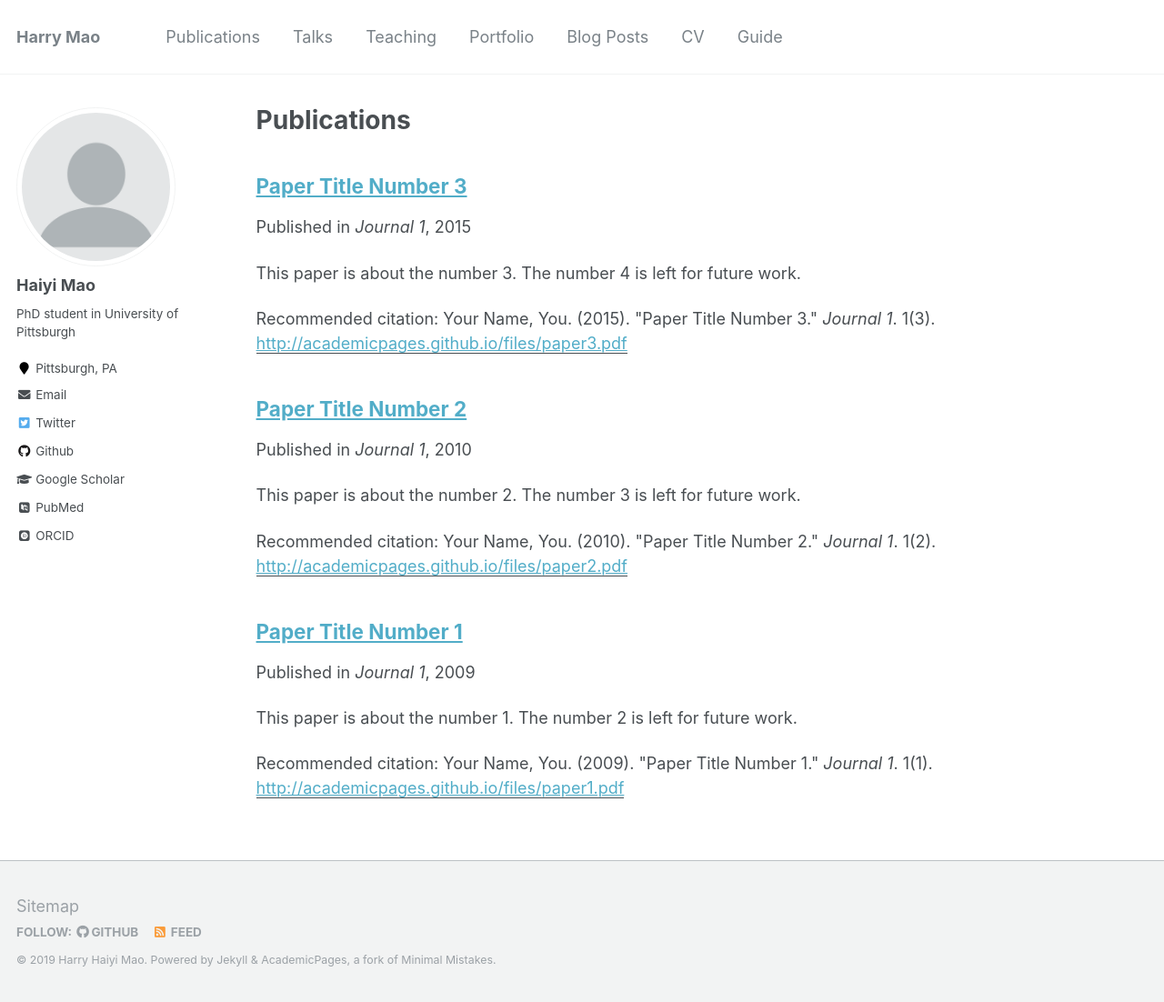
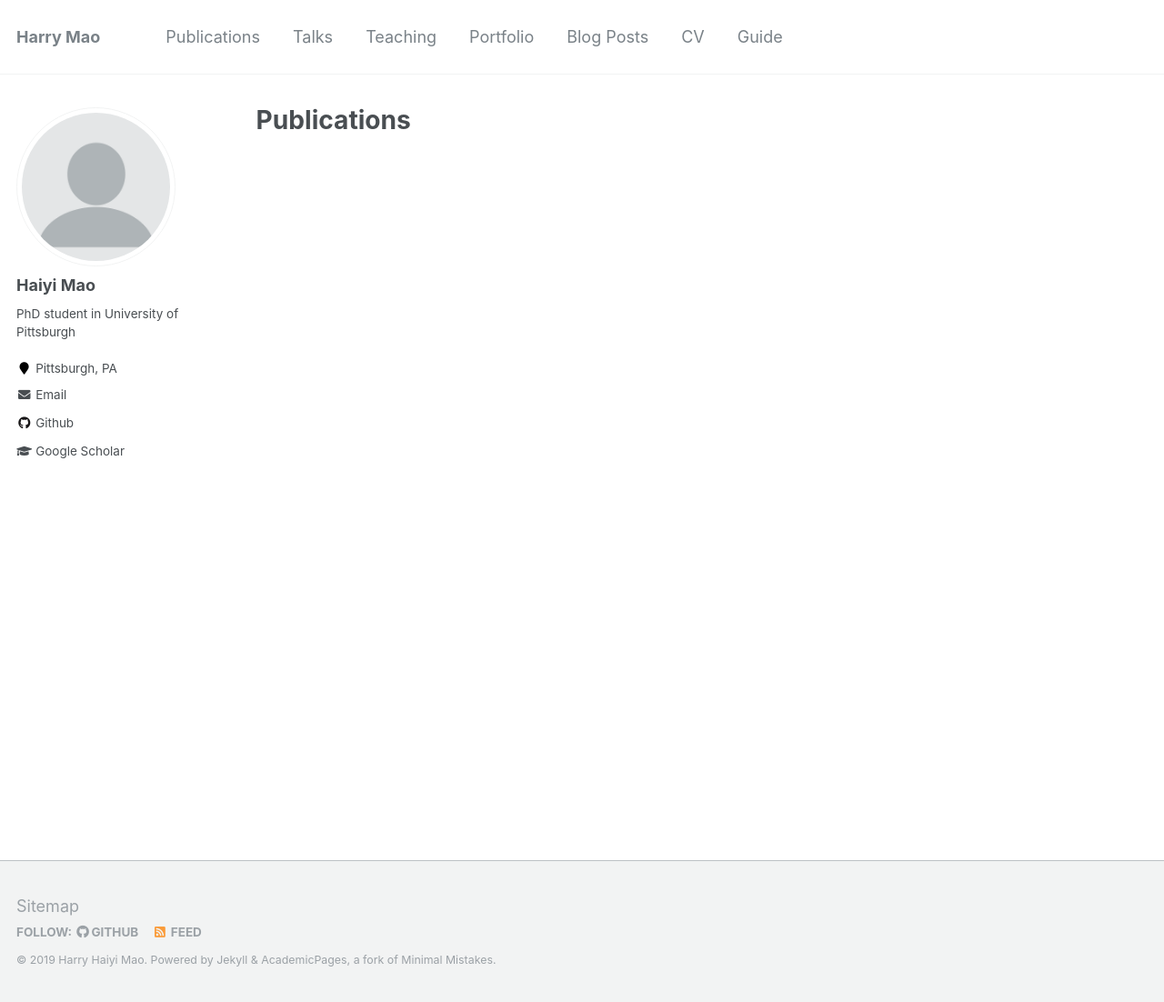
Before and after one commit to HarryMao1011/harrymao1011.github.io, a Jekyll site: the page built from _pages/publications.md, in a window 1280 px wide and 1102 px high. Shown: the whole window at 91% size. Built offline with Jekyll 4.4.1, drawn with Linux system fonts in a browser that asks for light colours; some web fonts are replaced; some of the changed lines change nothing that is shown.

Commit message:
remove lines

```diff
--- a/_config.yml
+++ b/_config.yml
@@ -85,7 +85,7 @@
   bio              : "PhD student in University of Pittsburgh"
   location         : "Pittsburgh, PA"
   employer         :
-  pubmed           : "https://www.ncbi.nlm.nih.gov/pubmed/?term=john+snow"
+  pubmed           :
   googlescholar    : "https://scholar.google.com/citations?user=LP45B1cAAAAJ&hl=en&authuser=1"
   email            : "HAM112@pitt.edu"
   researchgate     :  # example: "https://www.researchgate.net/profile/yourprofile"
@@ -103,13 +103,13 @@
   impactstory      : #"https://profiles.impactstory.org/u/xxxx-xxxx-xxxx-xxxx"
   lastfm           :
   linkedin         :
-  orcid            : "http://orcid.org/yourorcidurl"
+  orcid            :
   pinterest        :
   soundcloud       :
   stackoverflow    : # http://stackoverflow.com/users/123456/username
   steam            :
   tumblr           :
-  twitter          : "replacethistwitterhandle"
+  twitter          :
   vine             :
   weibo            :
   xing             :
@@ -173,77 +173,77 @@
   enable_coderay: false
 
 
-# Collections
-collections:
-  teaching:
-    output: true
-    permalink: /:collection/:path/
-  publications:
-    output: true
-    permalink: /:collection/:path/
-  portfolio:
-    output: true
-    permalink: /:collection/:path/
-  talks:
-    output: true
-    permalink: /:collection/:path/
+# # Collections
+# collections:
+#   teaching:
+#     output: true
+#     permalink: /:collection/:path/
+#   publications:
+#     output: true
+#     permalink: /:collection/:path/
+#   portfolio:
+#     output: true
+#     permalink: /:collection/:path/
+#   talks:
+#     output: true
+#     permalink: /:collection/:path/
 
 
 # Defaults
-defaults:
-  # _posts
-  - scope:
-      path: ""
-      type: posts
-    values:
-      layout: single
-      author_profile: true
-      read_time: true
-      comments: true
-      share: true
-      related: true
-  # _pages
-  - scope:
-      path: ""
-      type: pages
-    values:
-      layout: single
-      author_profile: true
-  # _teaching
-  - scope:
-      path: ""
-      type: teaching
-    values:
-      layout: single
-      author_profile: true
-      share: true
-      comments: true
-  # _publications
-  - scope:
-      path: ""
-      type: publications
-    values:
-      layout: single
-      author_profile: true
-      share: true
-      comments: true
-  # _portfolio
-  - scope:
-      path: ""
-      type: portfolio
-    values:
-      layout: single
-      author_profile: true
-      share: true
-      comment: true
-  # _talks
-  - scope:
-      path: ""
-      type: talks
-    values:
-      layout: talk
-      author_profile: true
-      share: true
+# defaults:
+#   # _posts
+#   - scope:
+#       path: ""
+#       type: posts
+#     values:
+#       layout: single
+#       author_profile: true
+#       read_time: true
+#       comments: true
+#       share: true
+#       related: true
+#   # _pages
+#   - scope:
+#       path: ""
+#       type: pages
+#     values:
+#       layout: single
+#       author_profile: true
+#   # _teaching
+#   - scope:
+#       path: ""
+#       type: teaching
+#     values:
+#       layout: single
+#       author_profile: true
+#       share: true
+#       comments: true
+#   # _publications
+#   - scope:
+#       path: ""
+#       type: publications
+#     values:
+#       layout: single
+#       author_profile: true
+#       share: true
+#       comments: true
+#   # _portfolio
+#   - scope:
+#       path: ""
+#       type: portfolio
+#     values:
+#       layout: single
+#       author_profile: true
+#       share: true
+#       comment: true
+#   # _talks
+#   - scope:
+#       path: ""
+#       type: talks
+#     values:
+#       layout: talk
+#       author_profile: true
+#       share: true
 
 # Sass/SCSS
 sass:
```
